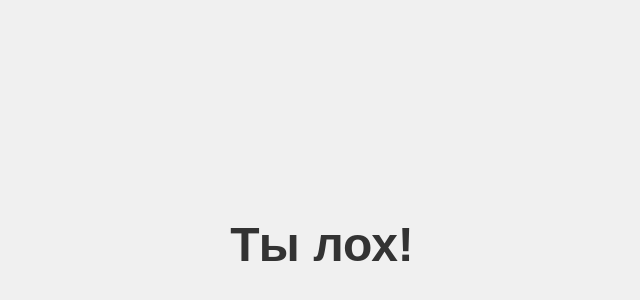
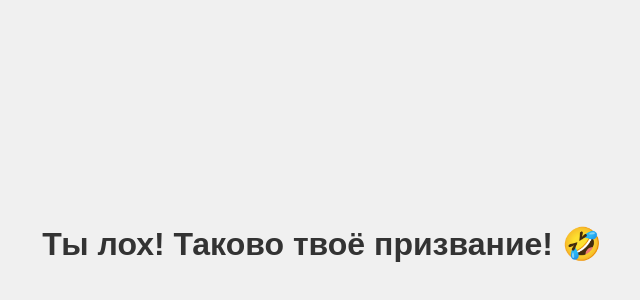
Before and after one commit to Chelovek1526/Prank-site, a plain HTML site: page index.html in a window 1280 px wide. Shown: the part 156-456 px from the top of the page, without its empty margins (318-958 px from the left). Drawn offline with Linux system fonts and the light colour scheme.

Commit message:
Update index.html

```diff
--- a/index.html
+++ b/index.html
@@ -3,7 +3,7 @@
 <head>
     <meta charset="UTF-8">
     <meta name="viewport" content="width=device-width, initial-scale=1.0">
-    <title>Prank website</title>
+    <title>Prank Site</title>
     <style>
         body {
             display: flex;
@@ -11,16 +11,16 @@
             align-items: center;
             height: 100vh;
             margin: 0;
+            background-color: #f0f0f0;
             font-family: Arial, sans-serif;
-            background-color: #f0f0f0;
         }
         h1 {
-            font-size: 48px;
             color: #333;
+            text-align: center;
         }
     </style>
 </head>
 <body>
-    <h1>Ты лох!</h1>
+    <h1>Ты лох! Таково твоё призвание! 🤣</h1>
 </body>
 </html>
```
